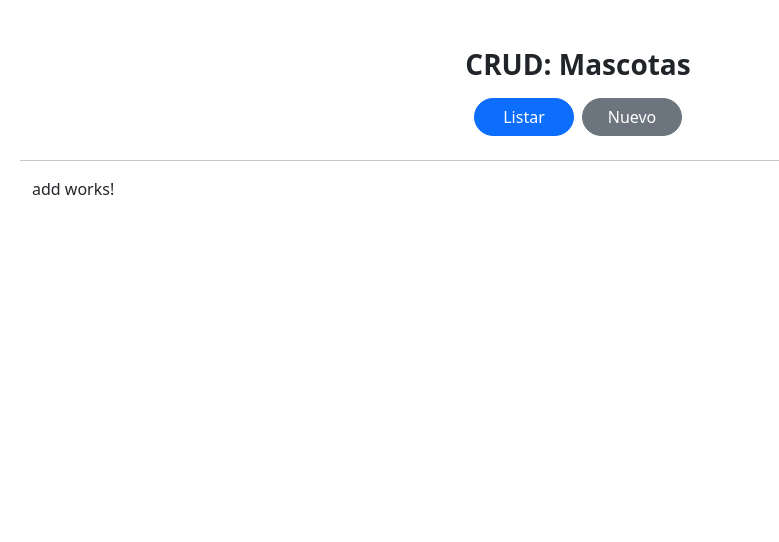
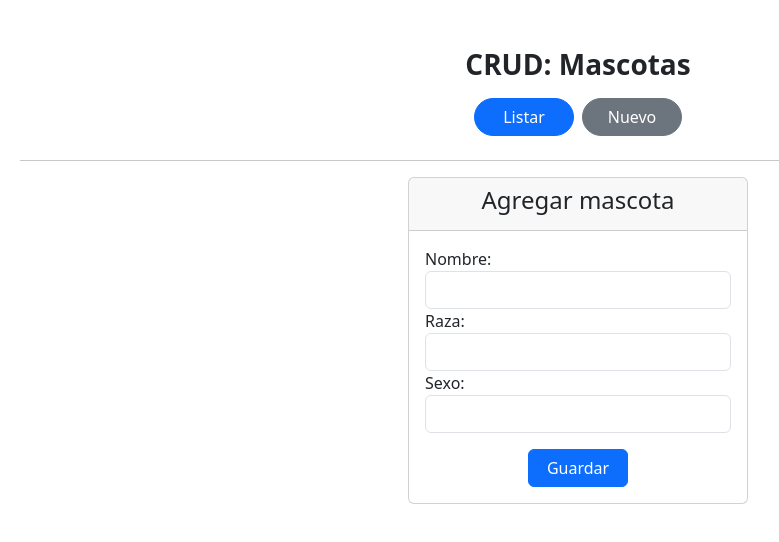
Before and after one commit to juanjoo0410/CRUD_Mascotas_FE_Angular, an Angular app: page /add in a window 1280 px wide. Shown: the top 542 px of the page, without its empty margins (62-841 px from the left). Built offline with nearby package versions, Linux system fonts and the light colour scheme.

Commit message:
Componentes Agregar y Editar

```diff
--- a/angular.json
+++ b/angular.json
@@ -101,5 +101,8 @@
         }
       }
     }
+  },
+  "cli": {
+    "analytics": "aeb746f7-db0c-491e-ab43-d0ea1a0e5f18"
   }
 }
--- a/src/app/components/add/add.component.html
+++ b/src/app/components/add/add.component.html
@@ -1 +1,26 @@
-<p>add works!</p>
+<div class="container col-md-4">
+    <div class="card">
+        <div class="card-header text-center">
+            <h4>Agregar mascota</h4>
+        </div>
+        <div class="card-body">
+            <form action="">
+                <div class="form-group">
+                    <label for="">Nombre:</label>
+                    <input [(ngModel)]="nombre" name="nombre" type="text" class="form-control">
+                </div>
+                <div class="form-group">
+                    <label for="">Raza:</label>
+                    <input [(ngModel)]="raza" name="raza" type="text" class="form-control">
+                </div>
+                <div class="form-group">
+                    <label for="">Sexo:</label>
+                    <input [(ngModel)]="sexo" name="sexo" type="text" class="form-control">
+                </div>
+                <div class="d-flex gap-2 justify-content-center pt-3">
+                    <button (click)="saveMascota(mascotaObj)" class="btn btn-primary" type="button" style="width: 100px;">Guardar</button>
+                </div>
+            </form>
+        </div>
+    </div>
+</div>
--- a/src/app/components/add/add.component.ts
+++ b/src/app/components/add/add.component.ts
@@ -1,4 +1,7 @@
-import { Component } from '@angular/core';
+import { Component, OnInit } from '@angular/core';
+import { Router } from '@angular/router';
+import { Mascota } from 'src/app/interfaces/mascota';
+import { MascotaService } from 'src/app/services/mascota.service';
 
 @Component({
   selector: 'app-add',
@@ -6,5 +9,27 @@ import { Component } from '@angular/core';
   styleUrls: ['./add.component.css']
 })
 export class AddComponent {
+  nombre: string = "";
+  raza: string = "";
+  sexo: string = "";
 
+  mascotaObj!: Mascota;
+
+
+  constructor(
+    private router: Router,
+    private service: MascotaService){
+    }
+
+  ngOnInit(){
+
+  }
+
+  saveMascota(mascota: Mascota){
+    this.service.createMascota(mascota)
+    .subscribe(data=>{
+      alert("Mascota guardada exitosamente.");
+      this.router.navigate(['list']);
+    })
+  }
 }
--- a/src/app/components/edit/edit.component.html
+++ b/src/app/components/edit/edit.component.html
@@ -1 +1,26 @@
-<p>edit works!</p>
+<div class="container col-md-4">
+    <div class="card">
+        <div class="card-header text-center">
+            <h4>Editar mascota</h4>
+        </div>
+        <div class="card-body">
+            <form action="">
+                <div class="form-group">
+                    <label for="">Nombre:</label>
+                    <input [(ngModel)]="mascota.nombre" name="nombre" type="text" class="form-control">
+                </div>
+                <div class="form-group">
+                    <label for="">Raza:</label>
+                    <input [(ngModel)]="mascota.raza" name="raza" type="text" class="form-control">
+                </div>
+                <div class="form-group">
+                    <label for="">Sexo:</label>
+                    <input [(ngModel)]="mascota.sexo" name="sexo" type="text" class="form-control">
+                </div>
+                <div class="d-flex gap-2 justify-content-center pt-3">
+                    <button (click)="updateMascota()" class="btn btn-primary" type="button" style="width: 100px;">Guardar</button>
+                </div>
+            </form>
+        </div>
+    </div>
+</div>
--- a/src/app/components/edit/edit.component.ts
+++ b/src/app/components/edit/edit.component.ts
@@ -1,4 +1,7 @@
-import { Component } from '@angular/core';
+import { Component, OnInit } from '@angular/core';
+import { Router } from '@angular/router';
+import { Mascota } from 'src/app/interfaces/mascota';
+import { MascotaService } from 'src/app/services/mascota.service';
 
 @Component({
   selector: 'app-edit',
@@ -6,5 +9,20 @@ import { Component } from '@angular/core';
   styleUrls: ['./edit.component.css']
 })
 export class EditComponent {
+  mascota!: Mascota;
+  constructor(
+    private router: Router,
+    private service: MascotaService){}
+
+  ngOnInit(){
+    //saveMascota(mascota);
+  }
+
+  updateMascota(){
+    let id = localStorage.getItem("id");
+    this.service.getMascota(parseInt(id ?? "0")).subscribe(data=>{
+      this.mascota = data;
+    })
+  }
 
 }
--- a/src/app/components/list/list.component.html
+++ b/src/app/components/list/list.component.html
@@ -21,7 +21,7 @@
                         <td>{{mascota.raza}}</td>
                         <td>{{mascota.sexo}}</td>
                         <td>
-                            <button class="btn btn-warning mx-1"><i class="bi bi-pencil-square"></i></button>
+                            <button (click)="editar(mascota)" class="btn btn-warning mx-1"><i class="bi bi-pencil-square"></i></button>
                             <button class="btn btn-danger mx-1"><i class="bi bi-trash"></i></button>
                         </td>
                     </tr>
--- a/src/app/components/list/list.component.ts
+++ b/src/app/components/list/list.component.ts
@@ -23,4 +23,9 @@ export class ListComponent {
     .subscribe(data=>{
       this.mascotas=data;})
   }
+
+  editar(mascota: Mascota): void{
+    localStorage.setItem("id", mascota.id.toString());
+    this.router.navigate(['edit']);
+  }
 }
--- a/src/app/services/mascota.service.ts
+++ b/src/app/services/mascota.service.ts
@@ -20,6 +20,10 @@ export class MascotaService {
   }
 
   createMascota(mascota: Mascota){
-    return this.http.post<Mascota[]>(`${this.urlApi}/mascota`, mascota)
+    return this.http.post<Mascota>(`${this.urlApi}/mascota`, mascota)
+  }
+
+  updateMascota(mascota: Mascota){
+    return this.http.put<Mascota>(`${this.urlApi}/mascota`, mascota)
   }
 }
```
